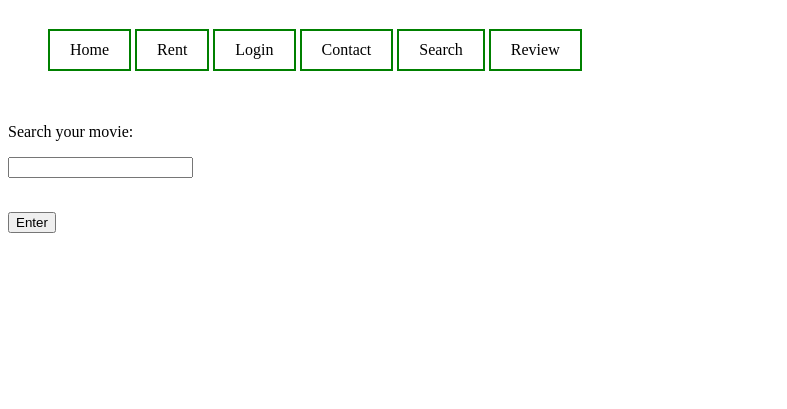
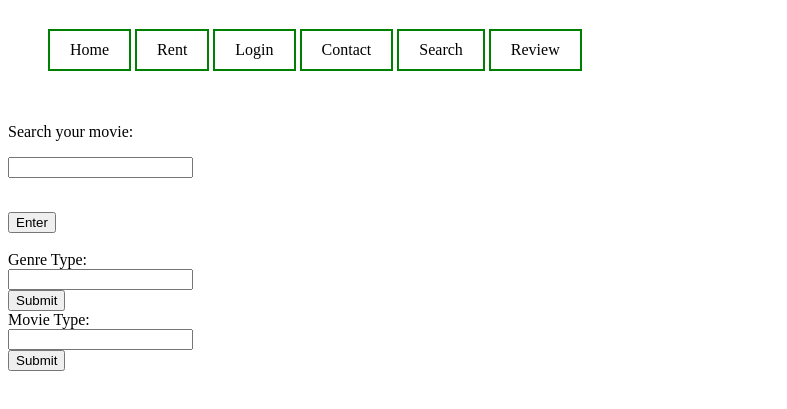
Before and after one commit to LaxRav/Web-Project-Justin-and-Laxman, a website: page views/search.html in a window 1280 px wide. Shown: the part 221-630 px from the top of the page, without its empty margins (0-787 px from the left). Drawn offline with Linux system fonts and the light colour scheme; no server answers.

Commit message:
Testing search

```diff
--- a/views/search.html
+++ b/views/search.html
@@ -35,6 +35,24 @@
           </form>
         </section>
 
+        <br>
+        <section>
+
+          <form action="/genre/search" method="POST">
+            <label for="genre">Genre Type:</label><br>
+            <input type="text" id="genre" name="genre"><br>
+            <input type="submit" value="Submit">
+          </form>
+        </section>
+
+
+        <form action="/movies/search" method="POST">
+          <label for="movie">Movie Type:</label><br>
+          <input type="text" id="movie" name="movie"><br>
+          <input type="submit" value="Submit">
+        </form>
+      </section>
+
 
         <aside class="superman">
 
```
